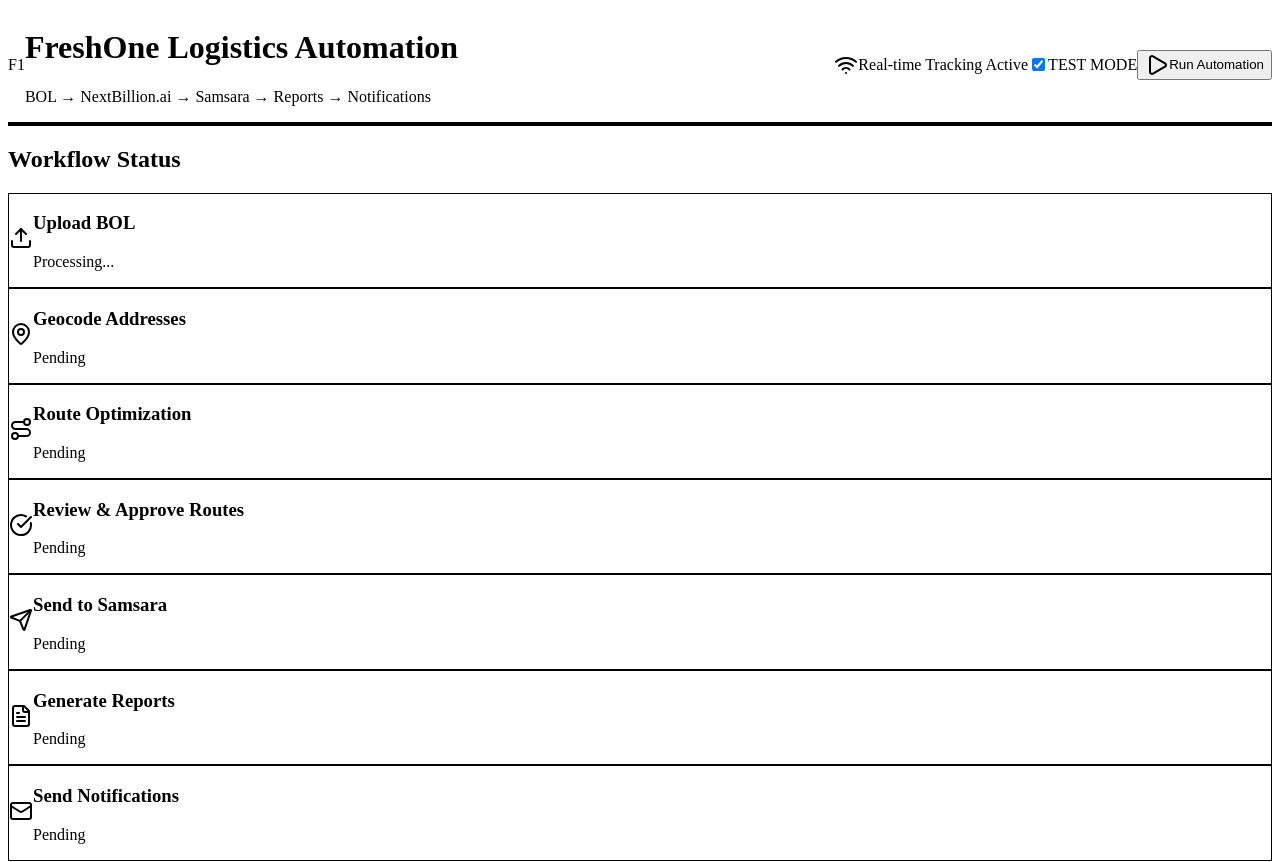
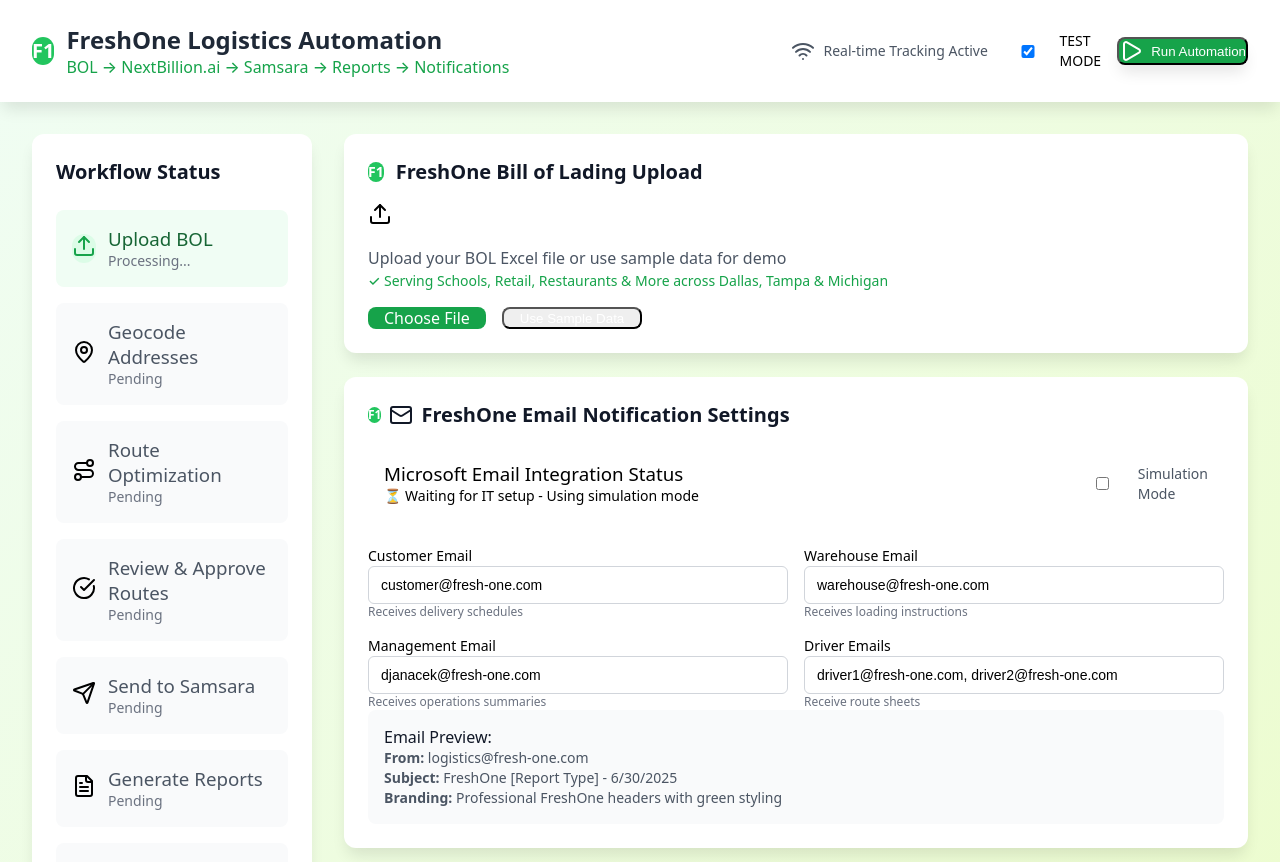
Before and after one commit to djanacek/freshone-logistics-platform, a React (Vite) app: page / in a window 1280 px wide. Shown: the top 862 px of the page. Built offline with nearby package versions, Linux system fonts and the light colour scheme.

Commit message:
Add FreshOne CSS styling - working version

```diff
--- a/package.json
+++ b/package.json
@@ -19,12 +19,10 @@
     "@types/react": "^19.1.8",
     "@types/react-dom": "^19.1.6",
     "@vitejs/plugin-react": "^4.5.2",
-    "autoprefixer": "^10.4.21",
     "eslint": "^9.29.0",
     "eslint-plugin-react-hooks": "^5.2.0",
     "eslint-plugin-react-refresh": "^0.4.20",
     "globals": "^16.2.0",
-    "postcss": "^8.5.6",
     "tailwindcss": "^4.1.11",
     "vite": "^7.0.0"
   }
--- a/postcss.config.js
+++ /dev/null
@@ -1 +0,0 @@
-export default { plugins: { tailwindcss: {}, autoprefixer: {}, }, }
--- a/src/index.css
+++ b/src/index.css
@@ -1 +1,201 @@
-@tailwind base; @tailwind components; @tailwind utilities;
+/* Replace your entire src/index.css with this */
+/* FreshOne Branding CSS - No Tailwind needed */
+
+* {
+  margin: 0;
+  padding: 0;
+  box-sizing: border-box;
+}
+
+body {
+  font-family: system-ui, -apple-system, sans-serif;
+  background: linear-gradient(135deg, #f0fdf4 0%, #ecfccb 100%);
+  min-height: 100vh;
+}
+
+/* FreshOne Green Colors */
+.bg-green-500 { background-color: #22c55e; }
+.bg-green-600 { background-color: #16a34a; }
+.bg-green-50 { background-color: #f0fdf4; }
+.bg-green-100 { background-color: #dcfce7; }
+.text-green-600 { color: #16a34a; }
+.text-green-700 { color: #15803d; }
+.text-green-800 { color: #166534; }
+.text-white { color: white; }
+.text-gray-800 { color: #1f2937; }
+.text-gray-600 { color: #4b5563; }
+.text-gray-500 { color: #6b7280; }
+.text-gray-900 { color: #111827; }
+
+/* Backgrounds */
+.bg-white { background-color: white; }
+.bg-gray-50 { background-color: #f9fafb; }
+.bg-orange-50 { background-color: #fff7ed; }
+.bg-orange-100 { background-color: #fed7aa; }
+.text-orange-800 { color: #9a3412; }
+
+/* Layout */
+.min-h-screen { min-height: 100vh; }
+.max-w-7xl { max-width: 80rem; margin: 0 auto; }
+.mx-auto { margin-left: auto; margin-right: auto; }
+.px-4 { padding-left: 1rem; padding-right: 1rem; }
+.py-6 { padding-top: 1.5rem; padding-bottom: 1.5rem; }
+.py-8 { padding-top: 2rem; padding-bottom: 2rem; }
+.p-6 { padding: 1.5rem; }
+.p-4 { padding: 1rem; }
+.mb-6 { margin-bottom: 1.5rem; }
+.mb-4 { margin-bottom: 1rem; }
+.mr-2 { margin-right: 0.5rem; }
+.mr-3 { margin-right: 0.75rem; }
+
+/* Flexbox */
+.flex { display: flex; }
+.items-center { align-items: center; }
+.justify-between { justify-content: space-between; }
+.space-x-4 > * + * { margin-left: 1rem; }
+.space-x-3 > * + * { margin-left: 0.75rem; }
+.space-x-2 > * + * { margin-left: 0.5rem; }
+.space-y-4 > * + * { margin-top: 1rem; }
+.space-y-6 > * + * { margin-top: 1.5rem; }
+
+/* Grid */
+.grid { display: grid; }
+.grid-cols-1 { grid-template-columns: repeat(1, minmax(0, 1fr)); }
+.gap-8 { gap: 2rem; }
+.gap-6 { gap: 1.5rem; }
+.gap-4 { gap: 1rem; }
+
+@media (min-width: 1024px) {
+  .lg\:grid-cols-4 { grid-template-columns: repeat(4, minmax(0, 1fr)); }
+  .lg\:col-span-1 { grid-column: span 1 / span 1; }
+  .lg\:col-span-3 { grid-column: span 3 / span 3; }
+}
+
+@media (min-width: 768px) {
+  .md\:grid-cols-2 { grid-template-columns: repeat(2, minmax(0, 1fr)); }
+}
+
+/* Rounded corners */
+.rounded-lg { border-radius: 0.5rem; }
+.rounded-xl { border-radius: 0.75rem; }
+.rounded-full { border-radius: 9999px; }
+
+/* Shadows */
+.shadow-lg { box-shadow: 0 10px 15px -3px rgba(0, 0, 0, 0.1); }
+
+/* Borders */
+.border { border-width: 1px; }
+.border-2 { border-width: 2px; }
+.border-4 { border-width: 4px; }
+.border-green-200 { border-color: #bbf7d0; }
+.border-green-500 { border-color: #22c55e; }
+.border-gray-200 { border-color: #e5e7eb; }
+.border-orange-200 { border-color: #fed7aa; }
+.border-b-4 { border-bottom-width: 4px; }
+
+/* Typography */
+.text-2xl { font-size: 1.5rem; line-height: 2rem; }
+.text-xl { font-size: 1.25rem; line-height: 1.75rem; }
+.text-lg { font-size: 1.125rem; line-height: 1.75rem; }
+.text-sm { font-size: 0.875rem; line-height: 1.25rem; }
+.text-xs { font-size: 0.75rem; line-height: 1rem; }
+.font-bold { font-weight: 700; }
+.font-medium { font-weight: 500; }
+
+/* Buttons */
+.btn {
+  display: inline-flex;
+  align-items: center;
+  padding: 0.75rem 1.5rem;
+  border-radius: 0.5rem;
+  font-weight: 500;
+  transition: all 0.2s;
+  cursor: pointer;
+  border: none;
+  text-decoration: none;
+}
+
+.btn-green {
+  background-color: #16a34a;
+  color: white;
+}
+
+.btn-green:hover {
+  background-color: #15803d;
+  box-shadow: 0 10px 15px -3px rgba(0, 0, 0, 0.1);
+}
+
+/* F1 Logo Circle */
+.f1-logo {
+  width: 3rem;
+  height: 3rem;
+  background-color: #22c55e;
+  border-radius: 50%;
+  display: flex;
+  align-items: center;
+  justify-content: center;
+  color: white;
+  font-weight: bold;
+  font-size: 1.25rem;
+}
+
+.f1-logo-sm {
+  width: 2rem;
+  height: 2rem;
+  background-color: #22c55e;
+  border-radius: 50%;
+  display: flex;
+  align-items: center;
+  justify-content: center;
+  color: white;
+  font-weight: bold;
+  font-size: 0.875rem;
+}
+
+/* Header gradient */
+.header-gradient {
+  background: linear-gradient(135deg, #84cc16 0%, #65a30d 100%);
+}
+
+/* Card styles */
+.card {
+  background: white;
+  border-radius: 0.75rem;
+  box-shadow: 0 10px 15px -3px rgba(0, 0, 0, 0.1);
+  padding: 1.5rem;
+}
+
+/* Responsive utilities */
+.hidden { display: none; }
+.block { display: block; }
+
+@media (min-width: 640px) {
+  .sm\:px-6 { padding-left: 1.5rem; padding-right: 1.5rem; }
+}
+
+@media (min-width: 1024px) {
+  .lg\:px-8 { padding-left: 2rem; padding-right: 2rem; }
+}
+
+/* Status indicators */
+.status-pending { color: #6b7280; }
+.status-processing { color: #16a34a; }
+.status-completed { color: #16a34a; }
+
+/* Transitions */
+.transition-all { transition: all 0.2s; }
+
+/* Input styles */
+input, select, textarea {
+  width: 100%;
+  padding: 0.5rem 0.75rem;
+  border: 1px solid #d1d5db;
+  border-radius: 0.375rem;
+  font-size: 0.875rem;
+}
+
+input:focus, select:focus, textarea:focus {
+  outline: none;
+  border-color: #22c55e;
+  box-shadow: 0 0 0 3px rgba(34, 197, 94, 0.1);
+}
--- a/tailwind.config.js
+++ /dev/null
@@ -1 +0,0 @@
-/** @type {import('tailwindcss').Config} */ export default { content: ["./index.html", "./src/**/*.{js,ts,jsx,tsx}"], theme: { extend: {}, }, plugins: [], }
```
Also changed, not shown: 1 other file (tests, documents, lock files or other folders).
